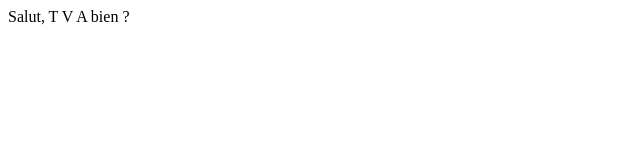
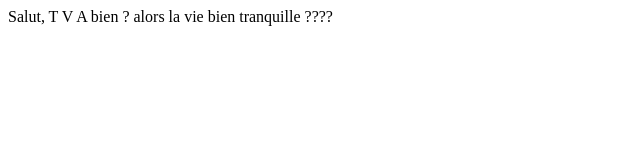
Before and after one commit to franck26/TESTGIT, a plain HTML site: page public_html/index.html in a window 1280 px wide. Shown: the whole page, without its empty margins (0-640 px from the left). Drawn offline with Linux system fonts and the light colour scheme.

Commit message:
Update index.html
test edit in github

```diff
--- a/public_html/index.html
+++ b/public_html/index.html
@@ -11,6 +11,6 @@ and open the template in the editor.
         <meta name="viewport" content="width=device-width, initial-scale=1.0">
     </head>
     <body>
-        <div>Salut, T V A bien ?</div>
+        <div>Salut, T V A bien ? alors la vie bien tranquille ????</div>
     </body>
 </html>
```
